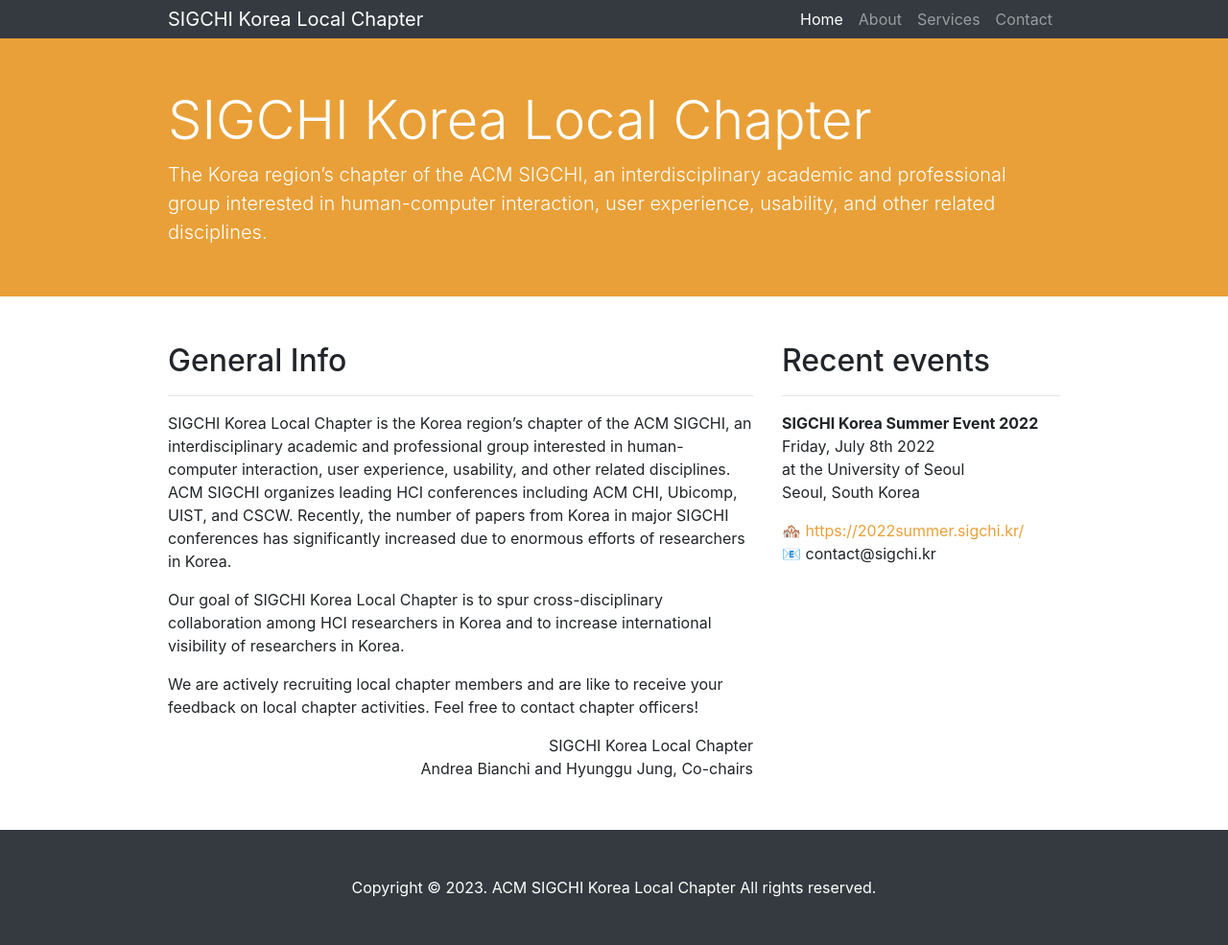
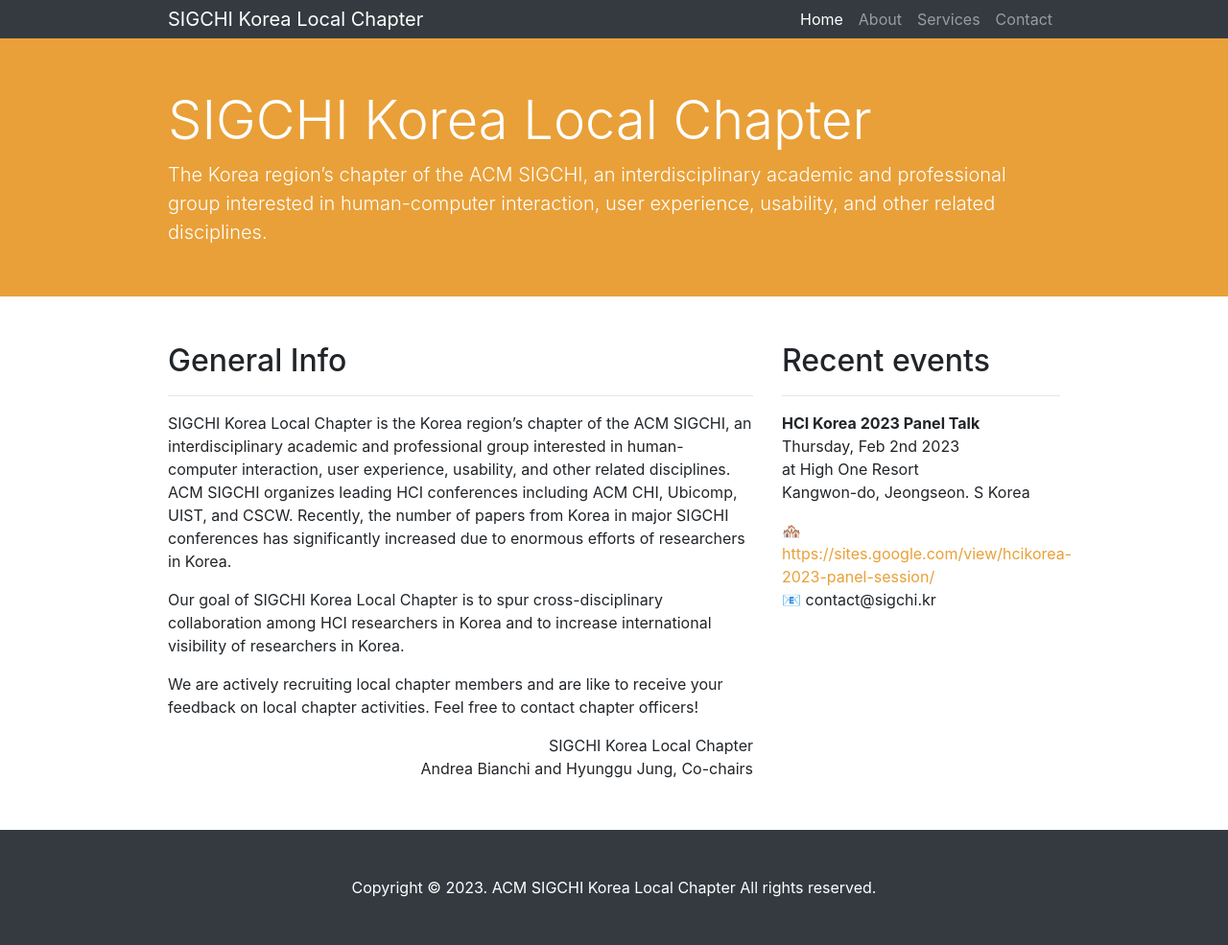
Before and after one commit to sigchikr/sigchikr.github.io, a Jekyll site: the page built from index.html, in a window 1280 px wide. Shown: the whole page at 96% size. Built offline with Jekyll 4.4.1, drawn with Linux system fonts in a browser that asks for light colours.

Commit message:
Update sidebar.html

```diff
--- a/_includes/sidebar.html
+++ b/_includes/sidebar.html
@@ -2,14 +2,14 @@
   <h2>Recent events</h2>
   <hr />
   <address>
-    <strong>SIGCHI Korea Summer Event 2022</strong>
-    <br />Friday, July 8th 2022
-    <br />at the University of Seoul
-    <br />Seoul, South Korea
+    <strong>HCI Korea 2023 Panel Talk</strong>
+    <br />Thursday, Feb 2nd 2023
+    <br />at High One Resort
+    <br />Kangwon-do, Jeongseon. S Korea
     <br />
   </address>
   <address>
-    🏘️ <a href="https://2022summer.sigchi.kr/">https://2022summer.sigchi.kr/</a>
+    🏘️ <a href="https://sites.google.com/view/hcikorea-2023-panel-session/">https://sites.google.com/view/hcikorea-2023-panel-session/</a>
     <br />
     📧 contact@sigchi.kr
   </address>
```
